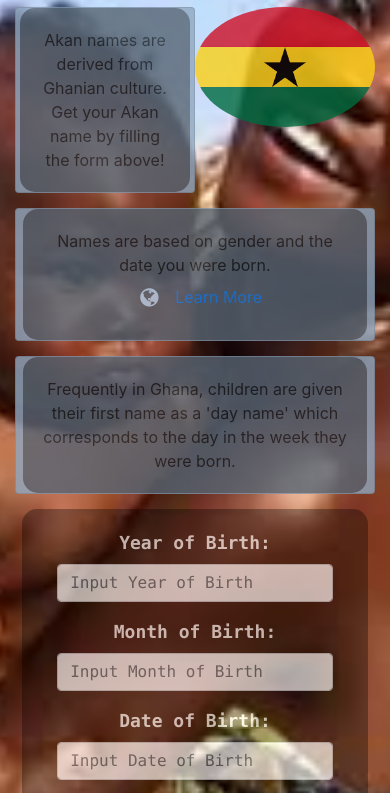
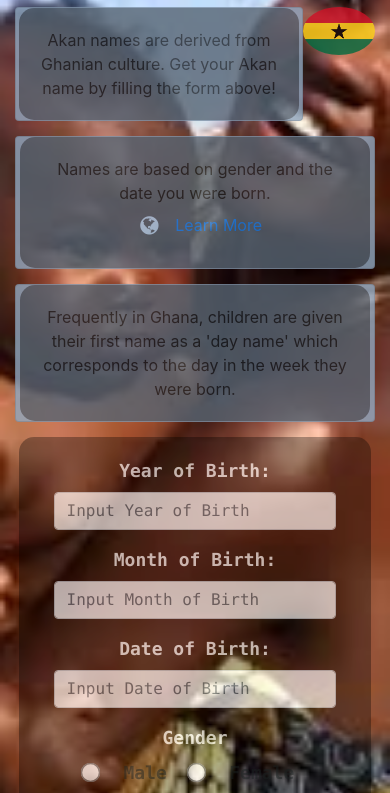
Before and after one commit to lifereze/Akan-Names, a plain HTML site: page index.html in a window 390 px wide. Shown: the part 149-942 px from the top of the page. Drawn offline with Linux system fonts and the light colour scheme; a web font is replaced by a local one.

```diff
--- a/style.css
+++ b/style.css
@@ -55,8 +55,8 @@
   }
   @media only screen and (max-width: 800px){
     .card-body{
-      margin-left: 2%;
-      margin-right: 2%;
+      margin-left: 1%;
+      margin-right: 1%;
     }
     h1{
       font-size: 40px;
@@ -64,15 +64,15 @@
     }
     #heading img{
       float: right;
-      width: 50%;
-      height: 50%;
+      width: 20%;
+      height: 20%;
       border-radius: 100%;
     }
    }
   #heading img{
     float: right;
     width: 10%;
-    margin-top: -10px;
+    margin-top: 5px;
   }
   .card{
     background: rgb(145, 168, 192);
@@ -81,7 +81,8 @@
     color: rgb(0, 0, 0);
   }
   .card-deck{
-
+   margin-bottom: 10px;
+   color: black;
   }
   .footer-copyright{
     color: rgb(255, 255, 255);
```
